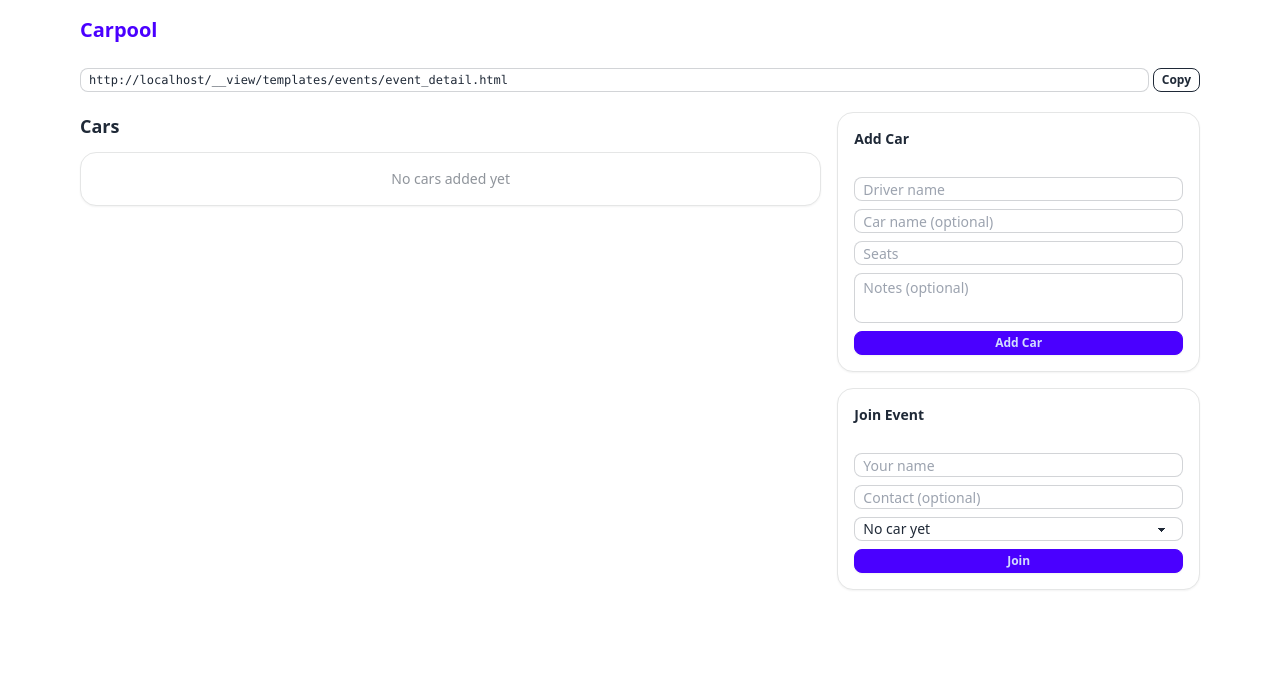
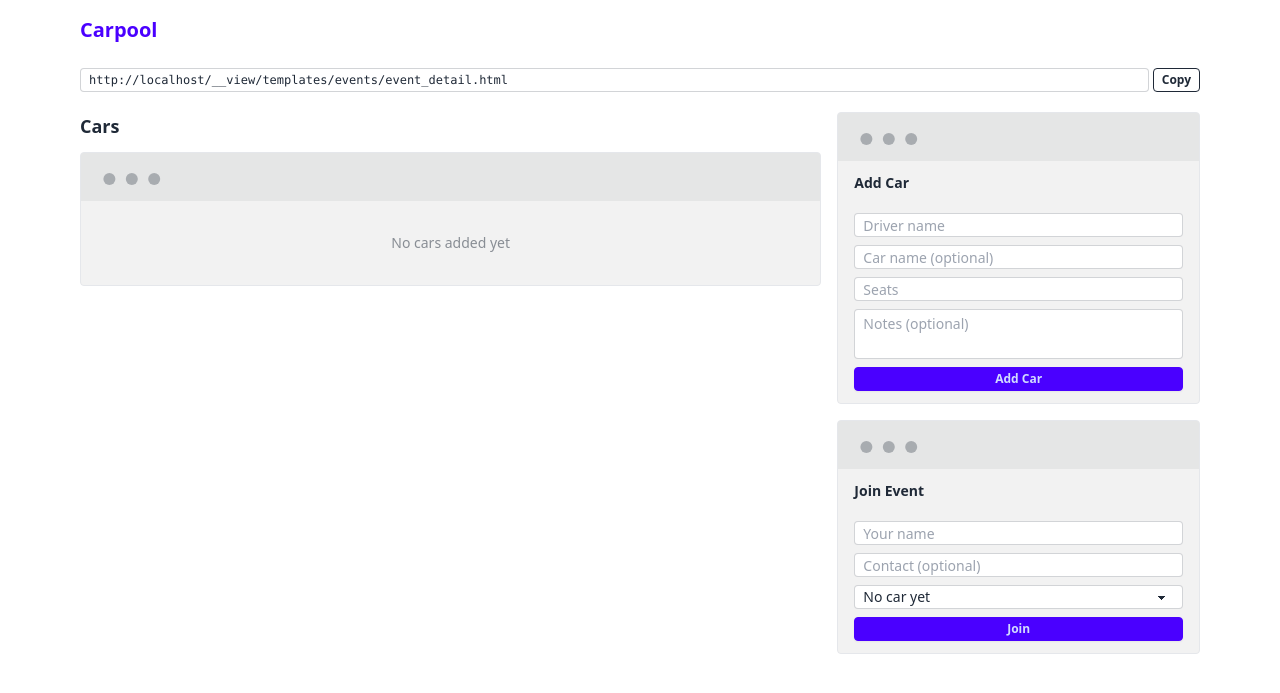
Before and after one commit to zorexsalvo/karpool, a Django app: template templates/events/event_detail.html in a window 1280 px wide. Shown: the top 693 px of the page. Run offline with Django 3.2, Linux system fonts and the light colour scheme; the template is opened without the code that fills it, so the values that code supplies are empty; some libraries are stand-ins or nearby versions.

Commit message:
Use DaisyUI window mockups for all cards
- Replaced all cards with mockup-window components
- Added window-style chrome with fake buttons/controls
- Used bg-base-300 for window borders and bg-base-200 for content areas
- Maintained all functionality while giving retro window appearance
- Applied to home page form, car cards, sidebar forms, and unassigned members
- Creates consistent vintage computer interface aesthetic

```diff
--- a/templates/base.html
+++ b/templates/base.html
@@ -7,6 +7,12 @@
     <link href="https://cdn.jsdelivr.net/npm/daisyui@4.12.10/dist/full.min.css" rel="stylesheet" type="text/css" />
     <script src="https://cdn.tailwindcss.com"></script>
     <style>
+        :root {
+            --rounded-box: 0.25rem; /* 4px */
+            --rounded-btn: 0.25rem; /* 4px */
+            --rounded-badge: 0.125rem; /* 2px */
+        }
+
         .alert-success { @apply bg-green-50 text-green-700 border-green-200; }
         .alert-error { @apply bg-red-50 text-red-700 border-red-200; }
         .alert-info { @apply bg-blue-50 text-blue-700 border-blue-200; }
--- a/templates/events/event_detail.html
+++ b/templates/events/event_detail.html
@@ -29,8 +29,8 @@
         <h2 class="text-lg font-semibold mb-3">Cars</h2>
 
         {% for car in cars %}
-        <div class="card bg-base-100 shadow-sm border border-base-300">
-            <div class="card-body p-4">
+        <div class="mockup-window border bg-base-300">
+            <div class="flex flex-col px-4 py-3 bg-base-200">
                 <div class="flex justify-between items-start mb-3">
                     <div>
                         <h3 class="font-semibold">{{ car.driver_name }}</h3>
@@ -54,12 +54,12 @@
                 </div>
 
                 {% if car.notes %}
-                    <div class="text-base-content/70 text-xs mb-3 p-2 bg-base-200 rounded">{{ car.notes }}</div>
+                    <div class="text-base-content/70 text-xs mb-3 p-2 bg-base-300 rounded">{{ car.notes }}</div>
                 {% endif %}
 
                 <div class="space-y-2">
                     {% for member in car.members.all %}
-                        <div class="flex justify-between items-center p-2 bg-base-200 rounded text-sm">
+                        <div class="flex justify-between items-center p-2 bg-base-300 rounded text-sm">
                             <div>
                                 <div class="font-medium">{{ member.name }}</div>
                                 {% if member.contact %}<div class="text-xs text-base-content/70">{{ member.contact }}</div>{% endif %}
@@ -81,21 +81,23 @@
             </div>
         </div>
         {% empty %}
-        <div class="card bg-base-100 shadow-sm border border-base-300">
-            <div class="card-body p-4 text-center text-base-content/50 text-sm">
-                <p>No cars added yet</p>
+        <div class="mockup-window border bg-base-300">
+            <div class="flex justify-center px-4 py-8 bg-base-200">
+                <div class="text-center text-base-content/50 text-sm">
+                    <p>No cars added yet</p>
+                </div>
             </div>
         </div>
         {% endfor %}
 
         <!-- Unassigned Members -->
         {% if unassigned_members %}
-        <div class="card bg-base-100 shadow-sm border border-base-300 mt-4">
-            <div class="card-body p-4">
+        <div class="mockup-window border bg-base-300 mt-4">
+            <div class="flex flex-col px-4 py-3 bg-base-200">
                 <h3 class="font-semibold mb-3">Unassigned Members</h3>
                 <div class="space-y-2">
                     {% for member in unassigned_members %}
-                        <div class="flex justify-between items-center p-2 bg-base-200 rounded text-sm">
+                        <div class="flex justify-between items-center p-2 bg-base-300 rounded text-sm">
                             <div>
                                 <div class="font-medium">{{ member.name }}</div>
                                 {% if member.contact %}<div class="text-xs text-base-content/70">{{ member.contact }}</div>{% endif %}
@@ -120,8 +122,8 @@
     <!-- Right Sidebar - Forms -->
     <div class="space-y-4">
         <!-- Add Car Form -->
-        <div class="card bg-base-100 shadow-sm border border-base-300">
-            <div class="card-body p-4">
+        <div class="mockup-window border bg-base-300">
+            <div class="flex flex-col px-4 py-3 bg-base-200">
                 <h3 class="font-semibold text-sm mb-3">Add Car</h3>
                 <form method="post" action="{% url 'add_car' event.slug %}" class="space-y-2">
                     {% csrf_token %}
@@ -147,8 +149,8 @@
         </div>
 
         <!-- Join Event Form -->
-        <div class="card bg-base-100 shadow-sm border border-base-300">
-            <div class="card-body p-4">
+        <div class="mockup-window border bg-base-300">
+            <div class="flex flex-col px-4 py-3 bg-base-200">
                 <h3 class="font-semibold text-sm mb-3">Join Event</h3>
                 <form method="post" action="{% url 'add_member' event.slug %}" class="space-y-2">
                     {% csrf_token %}
```
Also changed, not shown: templates/events/home.html (+6 -4 lines), db.sqlite3.
